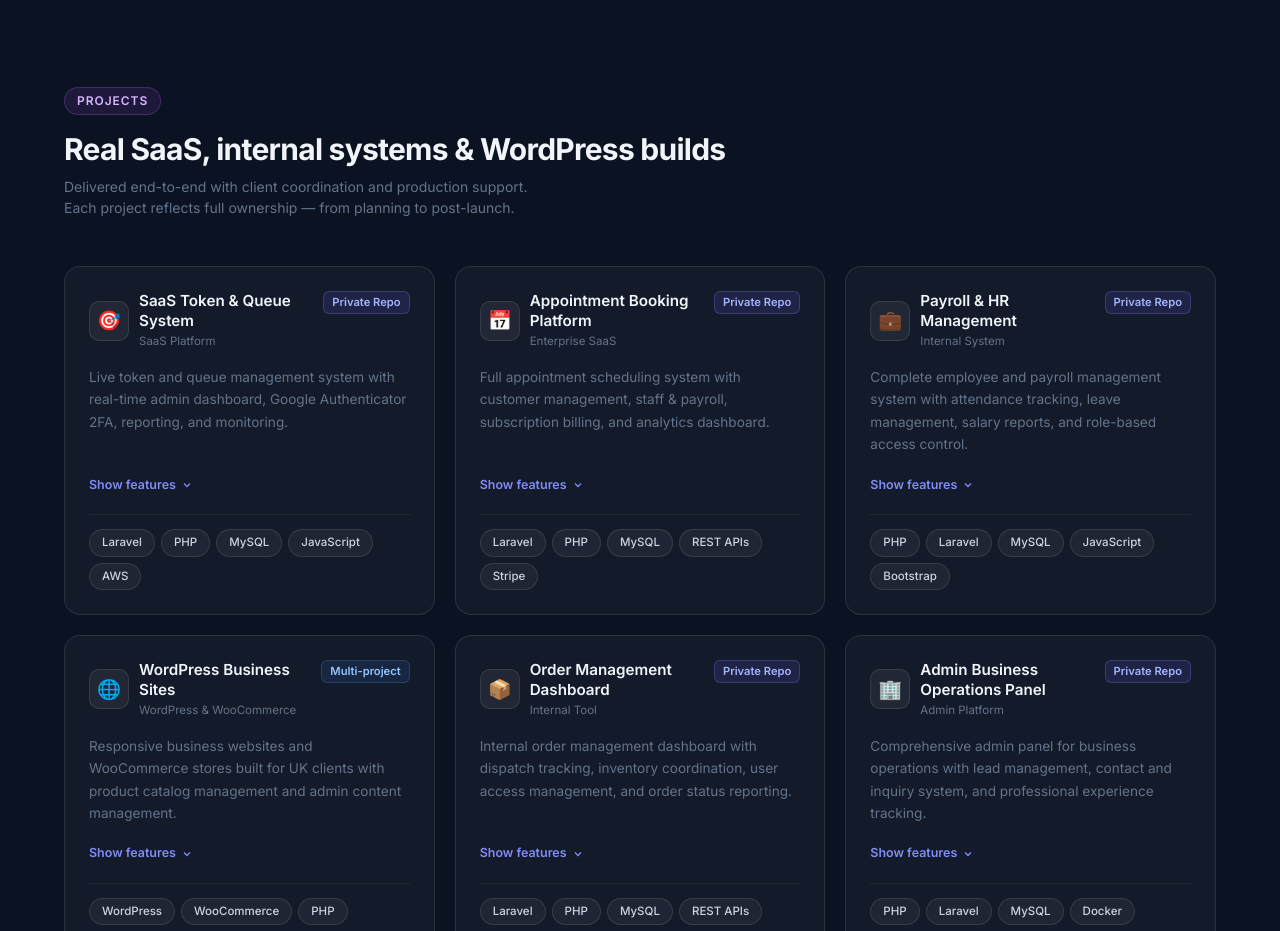
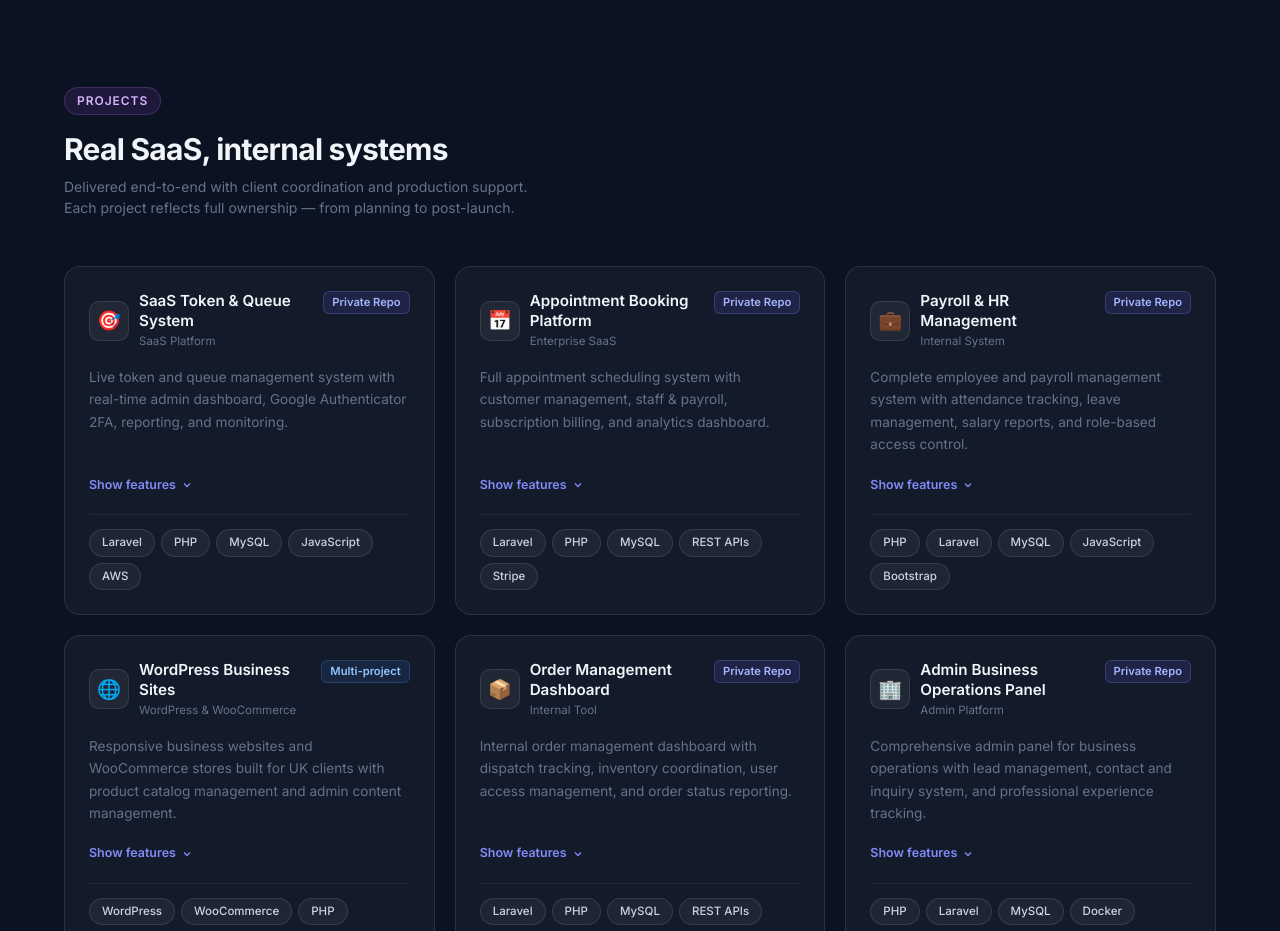
Before and after one commit to shubhamtiwarihost/my-project, a React (Vite) app: page / in a window 1280 px wide. Shown: the part 3680-4611 px from the top of the page. Built offline with nearby package versions, Linux system fonts and the light colour scheme.

Commit message:
test updates

```diff
--- a/src/components/Projects.jsx
+++ b/src/components/Projects.jsx
@@ -112,7 +112,7 @@ export default function Projects() {
             }}>
               Projects
             </div>
-            <h2 className="section-title">Real SaaS, internal systems & WordPress builds</h2>
+            <h2 className="section-title">Real SaaS, internal systems</h2>
             <p className="section-subtitle" style={{ maxWidth: '44rem' }}>
               Delivered end-to-end with client coordination and production support. Each project reflects full ownership — from planning to post-launch.
             </p>
```
